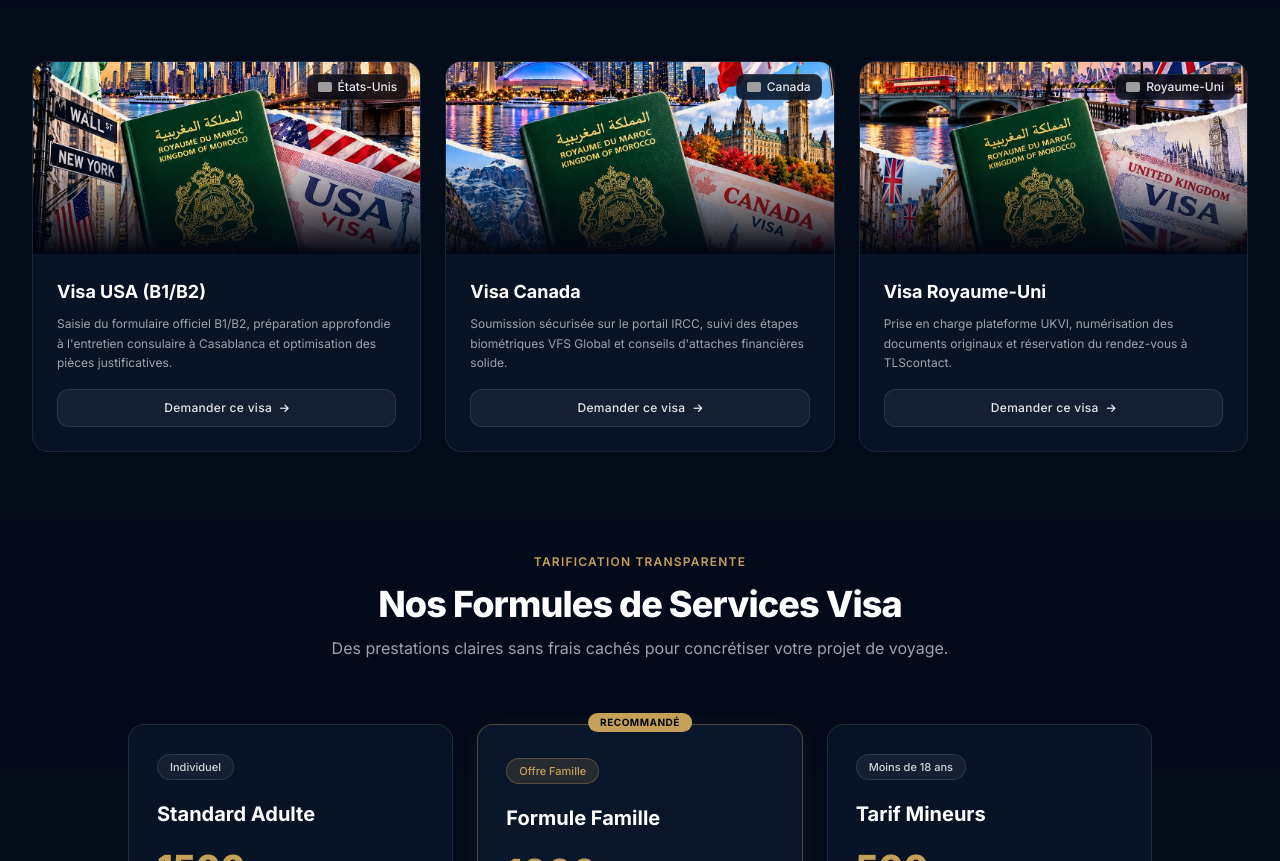
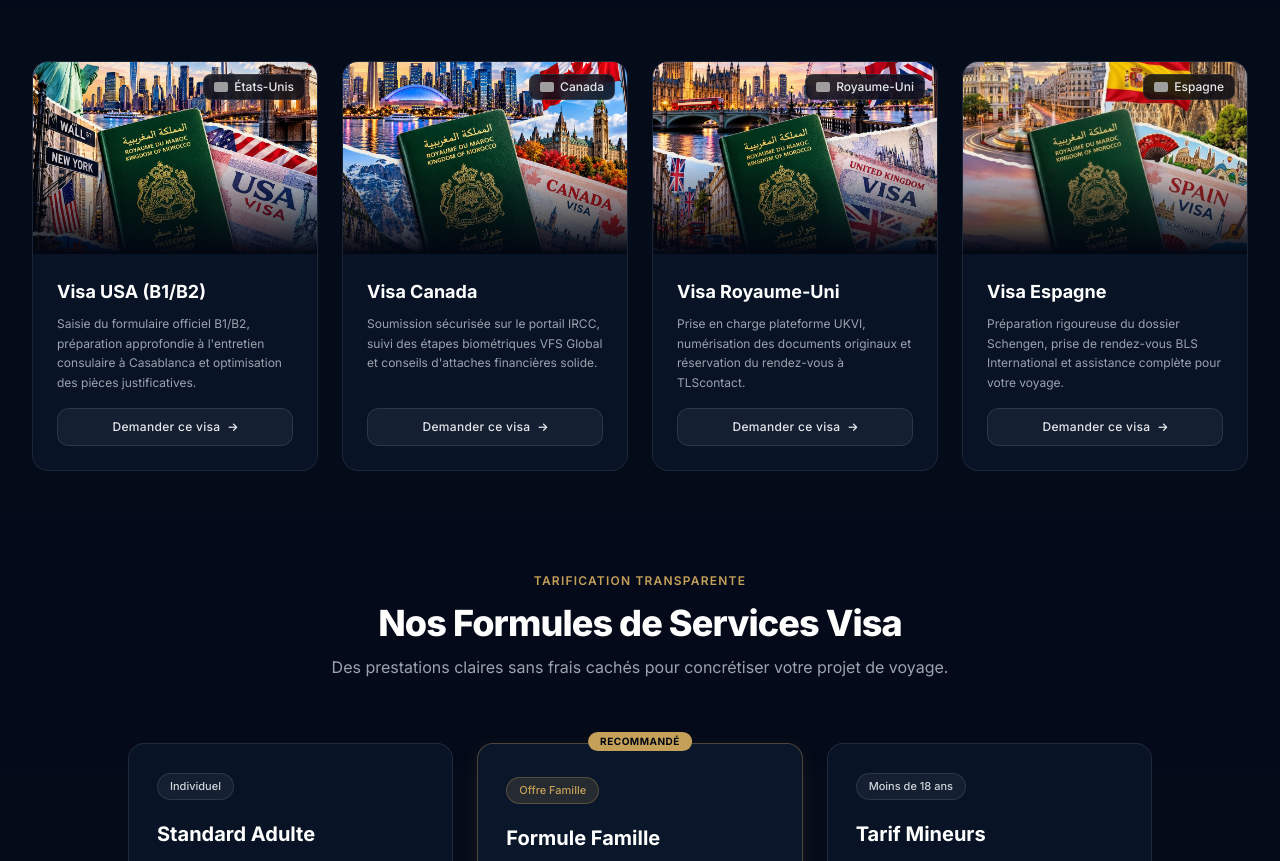
Before and after one commit to achraf445/premiumgateway, a website: page index.html in a window 1280 px wide. Shown: the part 1008-1869 px from the top of the page. Drawn offline with nearby package versions, Linux system fonts and the light colour scheme; grey boxes are pictures that could not be loaded.

Commit message:
added spain visa card

```diff
--- a/index.html
+++ b/index.html
@@ -309,7 +309,7 @@
                     <p class="text-gray-400 text-sm sm:text-base">Un accompagnement d'excellence étape par étape pour obtenir votre visa sereinement depuis Témara et Rabat.</p>
                 </div>
 
-                <div class="grid grid-cols-1 md:grid-cols-2 lg:grid-cols-3 gap-6">
+                <div class="grid grid-cols-1 sm:grid-cols-2 lg:grid-cols-4 gap-6">
                     <!-- USA Card -->
                     <article class="glass-card rounded-2xl overflow-hidden group gold-border-glow transition-all duration-300 flex flex-col justify-between">
                         <div class="relative h-48 overflow-hidden">
@@ -370,6 +370,28 @@
                                 <p class="text-gray-400 text-xs leading-relaxed">Prise en charge plateforme UKVI, numérisation des documents originaux et réservation du rendez-vous à TLScontact.</p>
                             </div>
                             <button onclick="openBookingModal('UK', '1500')" class="w-full py-2.5 bg-white/5 hover:bg-gold hover:text-navy-950 text-gray-200 font-medium rounded-xl transition-all text-xs tracking-wide flex items-center justify-center space-x-2 border border-white/10">
+                                <span>Demander ce visa</span>
+                                <i class="fa-solid fa-arrow-right text-[10px]" aria-hidden="true"></i>
+                            </button>
+                        </div>
+                    </article>
+
+                    <!-- Spain Card -->
+                    <article class="glass-card rounded-2xl overflow-hidden group gold-border-glow transition-all duration-300 flex flex-col justify-between">
+                        <div class="relative h-48 overflow-hidden">
+                            <div class="absolute inset-0 bg-gradient-to-t from-navy-950 via-transparent to-transparent z-10"></div>
+                            <img src="assets/spain.jpeg" alt="Visa Espagne Schengen Témara Rabat" class="w-full h-full object-cover group-hover:scale-105 transition-transform duration-500" loading="lazy">
+                            <div class="absolute top-3 right-3 z-20 bg-navy-950/80 backdrop-blur px-2.5 py-1 rounded-lg border border-white/10 text-xs font-medium text-gray-200 flex items-center space-x-1.5">
+                                <img src="https://flagcdn.com/w20/es.png" alt="Drapeau Espagne" class="w-3.5 h-2.5 rounded-sm">
+                                <span>Espagne</span>
+                            </div>
+                        </div>
+                        <div class="p-6 space-y-4 flex-1 flex flex-col justify-between">
+                            <div>
+                                <h3 class="text-lg font-bold text-white mb-2">Visa Espagne</h3>
+                                <p class="text-gray-400 text-xs leading-relaxed">Préparation rigoureuse du dossier Schengen, prise de rendez-vous BLS International et assistance complète pour votre voyage.</p>
+                            </div>
+                            <button onclick="openBookingModal('Espagne', '1500')" class="w-full py-2.5 bg-white/5 hover:bg-gold hover:text-navy-950 text-gray-200 font-medium rounded-xl transition-all text-xs tracking-wide flex items-center justify-center space-x-2 border border-white/10">
                                 <span>Demander ce visa</span>
                                 <i class="fa-solid fa-arrow-right text-[10px]" aria-hidden="true"></i>
                             </button>
```
Also changed, not shown: assets/spain.jpeg (added).
